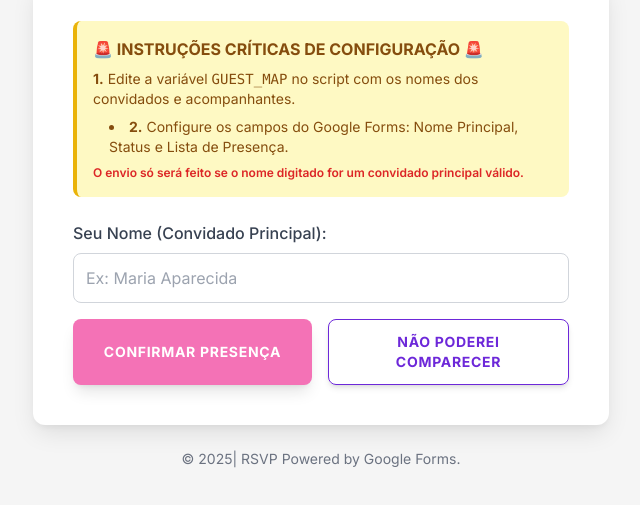
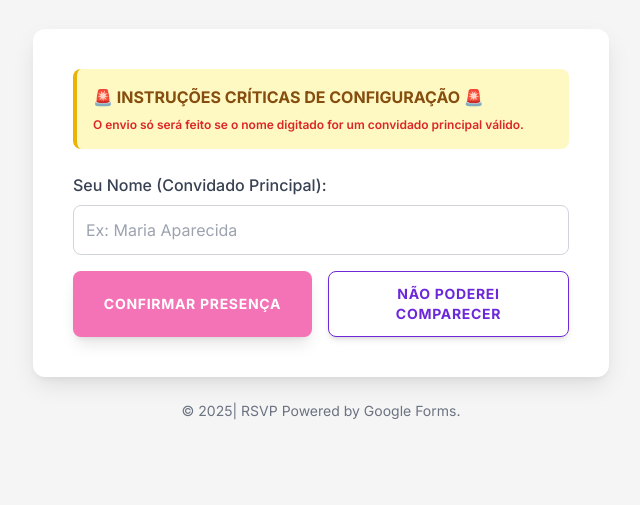
Before and after one commit to Ghbas/convite-casamento, a plain HTML site: page index.html in a window 1280 px wide. Shown: the part 251-756 px from the top of the page, without its empty margins (319-959 px from the left). Drawn offline with nearby package versions, Linux system fonts and the light colour scheme; a web font is replaced by a local one.

Commit message:
Update index.html

```diff
--- a/index.html
+++ b/index.html
@@ -65,10 +65,8 @@
       <div id="setup-instructions" class="bg-yellow-100 border-l-4 border-yellow-500 text-yellow-800 p-4 mb-6 rounded-lg">
         <p class="font-bold mb-2">🚨 INSTRUÇÕES CRÍTICAS DE CONFIGURAÇÃO 🚨</p>
         <p class="text-sm mb-2">
-          <strong>1.</strong> Edite a variável <code>GUEST_MAP</code> no script com os nomes dos convidados e acompanhantes.
         </p>
         <ul class="list-disc list-inside text-sm ml-4">
-          <li><strong>2.</strong> Configure os campos do Google Forms: Nome Principal, Status e Lista de Presença.</li>
         </ul>
         <p class="text-xs mt-2 text-red-600 font-semibold">O envio só será feito se o nome digitado for um convidado principal válido.</p>
       </div>
@@ -129,6 +127,7 @@
 
   <script>
     const GUEST_MAP = {
+
        "Deivson Amorim": ["Elizangela Amorim", "Manu"],
        "Isaías Batista": ["Raimunda", "Lúcia"],
        "Tony Batista": ["Carla", "Gustavo"],
```
Lines whose indentation alone changed are shown as unchanged.
